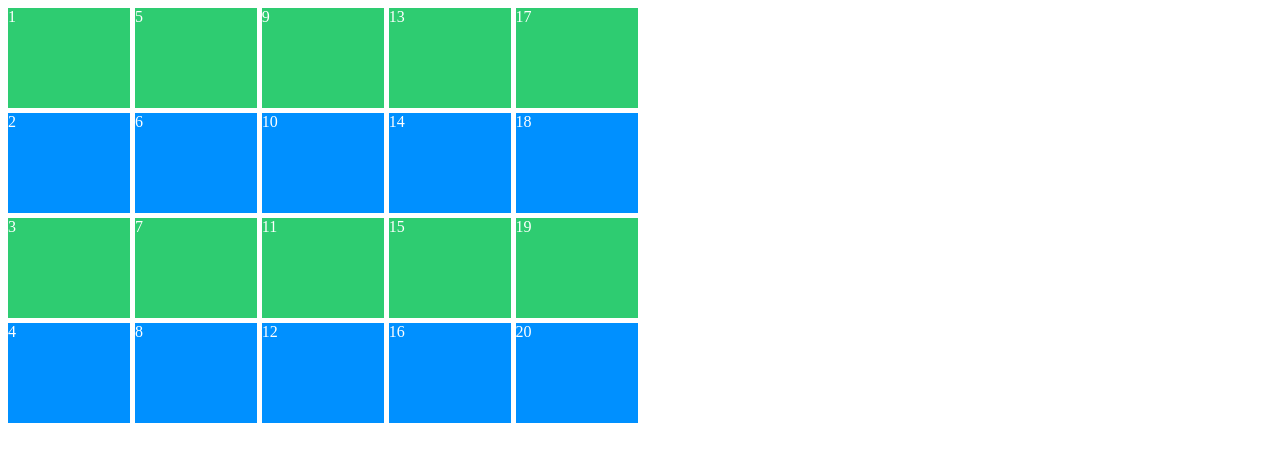
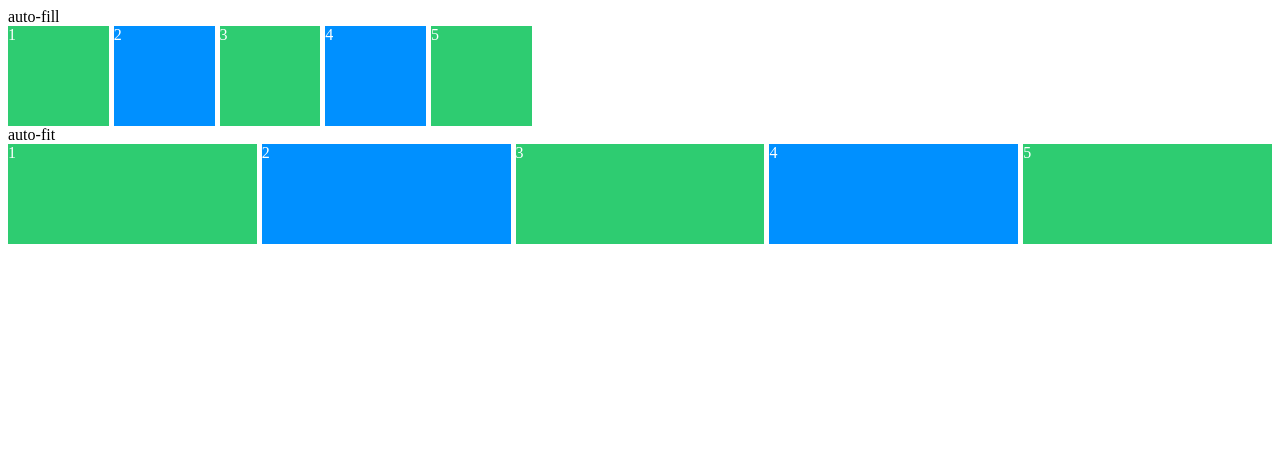
Before and after one commit to Parkyes90/css-master, a plain HTML site: page 2/index.html in a window 1280 px wide. Drawn offline with Linux system fonts and the light colour scheme.

Commit message:
Add auto-fill & auto-fit

```diff
--- a/2/index.html
+++ b/2/index.html
@@ -11,27 +11,21 @@
     <title>Document</title>
   </head>
   <body>
+    auto-fill
     <div class="grid">
       <div class="item">1</div>
       <div class="item">2</div>
       <div class="item">3</div>
       <div class="item">4</div>
       <div class="item">5</div>
-      <div class="item">6</div>
-      <div class="item">7</div>
-      <div class="item">8</div>
-      <div class="item">9</div>
-      <div class="item">10</div>
-      <div class="item">11</div>
-      <div class="item">12</div>
-      <div class="item">13</div>
-      <div class="item">14</div>
-      <div class="item">15</div>
-      <div class="item">16</div>
-      <div class="item">17</div>
-      <div class="item">18</div>
-      <div class="item">19</div>
-      <div class="item">20</div>
+    </div>
+    auto-fit
+    <div class="grid">
+      <div class="item">1</div>
+      <div class="item">2</div>
+      <div class="item">3</div>
+      <div class="item">4</div>
+      <div class="item">5</div>
     </div>
   </body>
 </html>
--- a/2/styles.css
+++ b/2/styles.css
@@ -2,9 +2,15 @@
   display: grid;
   gap: 5px;
   color: white;
-  grid-template-columns: repeat(10, minmax(100px, 1fr));
-  grid-template-rows: repeat(4, 100px);
-  grid-auto-flow: column;
+  grid-template-rows: repeat(auto-fit, minmax(100px, 1fr));
+}
+
+.grid:first-child {
+  grid-template-columns: repeat(auto-fill, minmax(100px, 1fr));
+}
+
+.grid:last-child {
+  grid-template-columns: repeat(auto-fit, minmax(100px, 1fr));
 }
 
 .item:nth-child(odd) {
```
